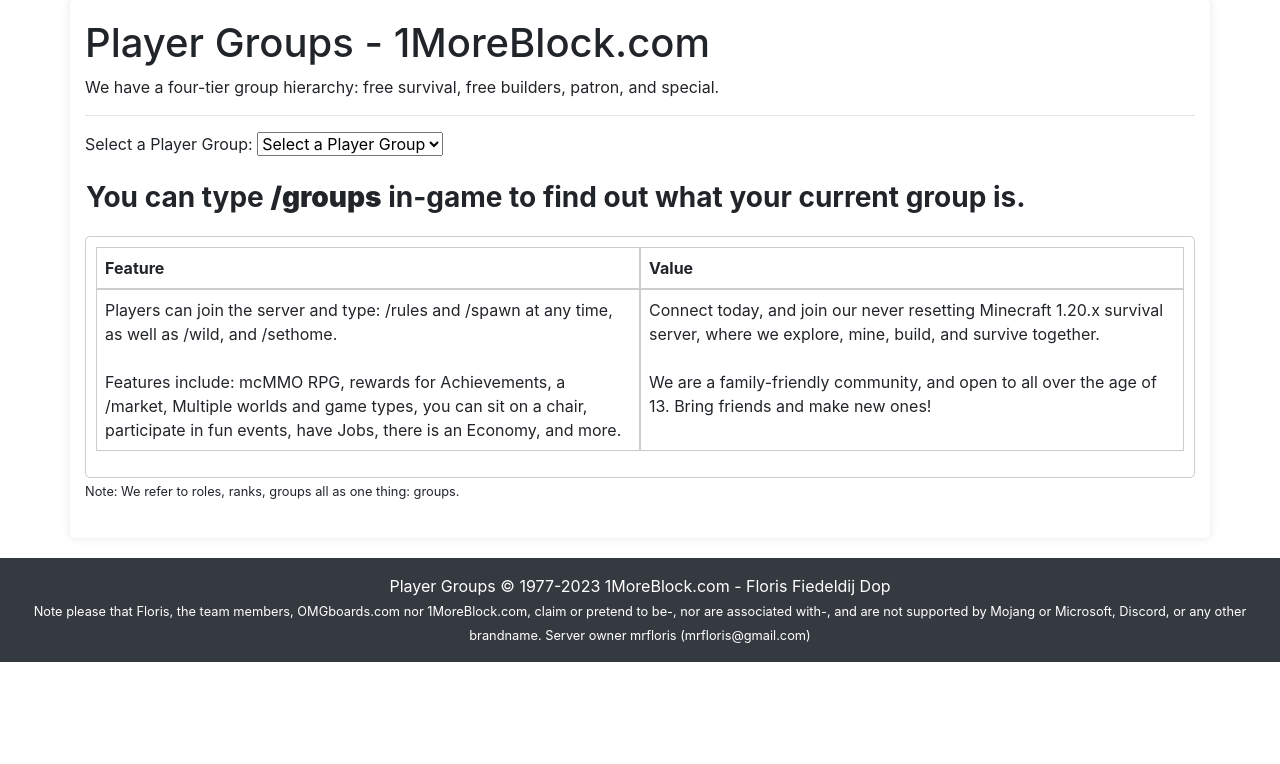
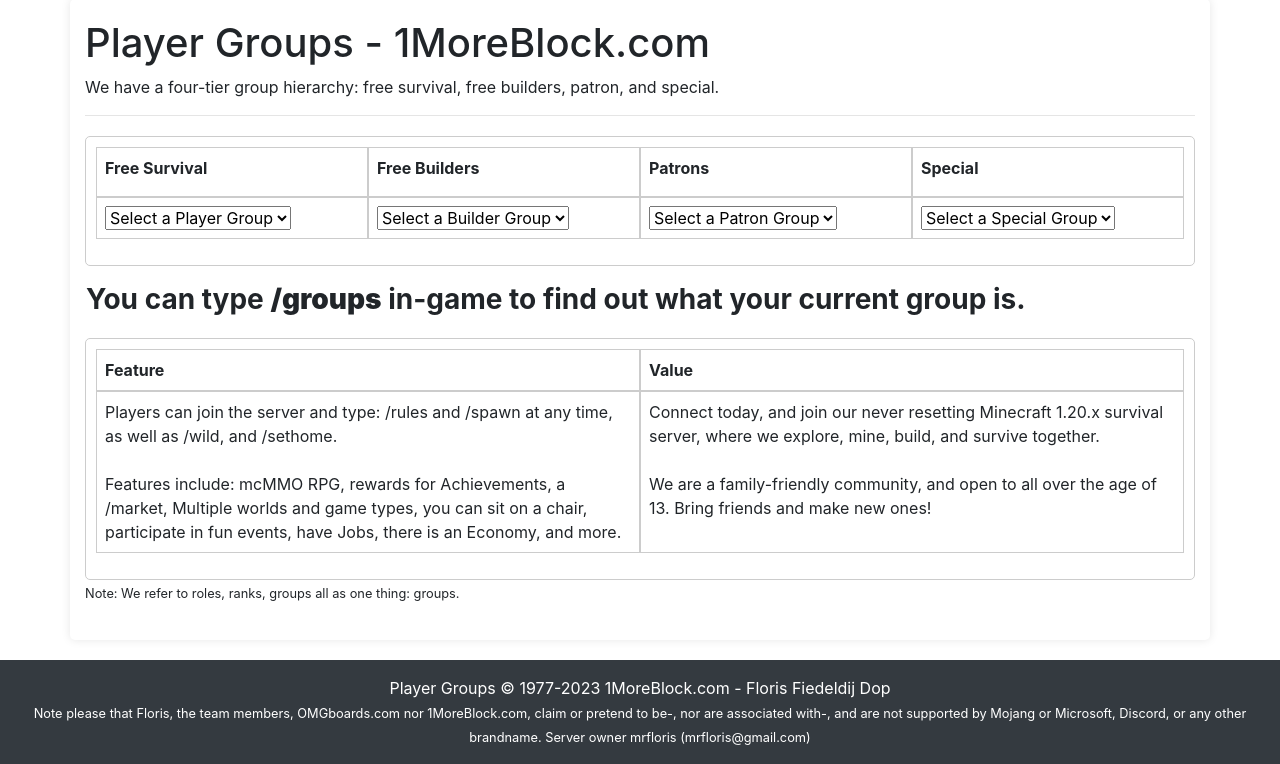
Before and after one commit to mrfdev/1MB, a PHP site: page / in a window 1280 px wide. Shown: the part 71-835 px from the top of the page. Before the commit the page ends 733 px from the top, so only its background shows below. Run offline with PHP 8.4, Linux system fonts and the light colour scheme.

Commit message:
- moved header into php file and included it - moved footer into php file and included it - split the groups into the four tiers into php files - cleaned up some code - updated javascript so it works with all four dropdowns - changed single dropdown to four different dropdows

```diff
--- /dev/null
+++ b/Resources/GroupsHTML/groups/footer.php
@@ -0,0 +1,42 @@
+  </div>
+
+  <footer class="py-3 bg-dark">
+  <!-- footer section -->
+    <p class="m-0 text-center text-white">Player Groups &copy; 1977-<?php echo date("Y"); ?> 1MoreBlock.com - Floris Fiedeldij Dop
+    <br>
+    <small>Note please that Floris, the team members, OMGboards.com nor 1MoreBlock.com, claim or pretend to be-, nor are associated with-, and are not supported by Mojang or Microsoft, Discord, or any other brandname. Server owner mrfloris (mrfloris@gmail.com)</small>
+    </p>
+  </footer>
+
+  <!-- scripts section -->
+  <script src="https://ajax.googleapis.com/ajax/libs/jquery/3.5.1/jquery.min.js"></script>
+  <script>
+    $(document).ready(function() {
+      // Get all elements with class 'groupSelect' and attach change event
+      $('.groupSelect').change(function() {
+        var selectedGroup = $(this).val();
+        $.ajax({
+          url: 'get_features.php', // Replace with your backend endpoint
+          type: 'POST',
+          data: { group: selectedGroup },
+          success: function(response) {
+            $('#featuresTable').html(response);
+          },
+          error: function(xhr, status, error) {
+            console.error(error);
+          }
+        });
+      });
+
+      // Update selected group when any dropdown changes
+      $('.groupSelect').change(function() {
+        const selectedValue = $(this).val();
+        const groupValues = <?php echo json_encode($groupValues1 + $groupValues2 + $groupValues3 + $groupValues4); ?>;
+        const selectedGroup = document.getElementById('selectedGroup');
+        selectedGroup.textContent = groupValues[selectedValue] || '';
+      });
+    });
+  </script>
+  <script src="https://maxcdn.bootstrapcdn.com/bootstrap/4.5.2/js/bootstrap.min.js"></script>
+</body>
+</html>
--- /dev/null
+++ b/Resources/GroupsHTML/groups/groups_free_builders.php
@@ -0,0 +1,9 @@
+<?php
+$groupValues2 = array(
+    'group13' => 'Builder',
+    'group14' => 'Rogue',
+    'group15' => 'Prodigy',
+    'group16' => 'Savant',
+    'group17' => 'VIP'
+);
+?>
--- /dev/null
+++ b/Resources/GroupsHTML/groups/groups_free_survival.php
@@ -0,0 +1,16 @@
+<?php
+$groupValues1 = array(
+    'group1' => 'Newbie',
+    'group2' => 'Rookie',
+    'group3' => 'Beginner',
+    'group4' => 'Learner',
+    'group5' => 'Novice',
+    'group6' => 'Player',
+    'group7' => 'Member',
+    'group8' => 'Adept',
+    'group9' => 'Skilled',
+    'group10' => 'Champion',
+    'group11' => 'Expert',
+    'group12' => 'Elite'
+);
+?>
--- /dev/null
+++ b/Resources/GroupsHTML/groups/groups_patrons.php
@@ -0,0 +1,7 @@
+<?php
+$groupValues3 = array(
+    'group18' => 'Patron',
+    'group19' => 'MVP',
+    'group20' => 'EPIC'
+);
+?>
--- /dev/null
+++ b/Resources/GroupsHTML/groups/groups_special.php
@@ -0,0 +1,9 @@
+<?php
+$groupValues4 = array(
+    'group23' => 'Helper',
+    'group24' => 'Moderator',
+    'group25' => 'Admin',
+    'group26' => 'Unique',
+    'group27' => 'Owner'
+);
+?>
--- /dev/null
+++ b/Resources/GroupsHTML/groups/header.php
@@ -0,0 +1,58 @@
+<!DOCTYPE html>
+<html lang="en">
+<head>
+  <meta charset="UTF-8">
+  <meta name="description" content="1moreblock.com Groups for Minecraft server">
+  <meta name="author" content="1moreblock.com - Floris Fiedeldij Dop">
+  <title>Player Groups - 1MoreBlock.com</title>
+  <!-- resources section -->
+  <link rel="stylesheet" href="styles.css">
+  <link rel="stylesheet" href="https://maxcdn.bootstrapcdn.com/bootstrap/4.5.2/css/bootstrap.min.css">
+</head>
+<body>
+  <!-- key/value for groups -->
+  <?php include 'groups_free_survival.php'; ?>
+  <?php include 'groups_free_builders.php'; ?>
+  <?php include 'groups_patrons.php'; ?>
+  <?php include 'groups_special.php'; ?>
+
+  <!-- Navigation -->
+  <nav class="navbar navbar-expand-lg navbar-dark bg-dark fixed-top">
+    <a class="navbar-brand" href="index.php">1MoreBlock.com</a>
+    <button class="navbar-toggler" type="button" data-toggle="collapse" data-target="#navbarResponsive" aria-controls="navbarResponsive" aria-expanded="false" aria-label="Toggle navigation">
+      <span class="navbar-toggler-icon"></span>
+    </button>
+    <div class="collapse navbar-collapse" id="navbarResponsive">
+      <ul class="navbar-nav ml-auto">
+        <li class="nav-item active">
+          <a class="nav-link" href="index.php">GROUPS
+            <span class="sr-only">(current)</span>
+          </a>
+        </li>
+        <li class="nav-item">
+          <a class="nav-link" href="https://omgboards.com/vote/">Voting</a>
+        </li>
+        <li class="nav-item">
+          <a class="nav-link" href="https://omgboards.com/forums/minecraft/">Forums</a>
+        </li>
+        <li class="nav-item">
+          <a class="nav-link" href="https://omgboards.com/threads/how-to-get-started.260944/">Minecraft</a>
+        </li>
+        <li class="nav-item">
+          <a class="nav-link" href="http://discord.1moreblock.com/">Discord</a>
+        </li>
+        <li class="nav-item">
+          <a class="nav-link" href="https://omgboards.com/forums/1mbplayers/post-thread">Support</a>
+        </li>
+      </ul>
+    </div>
+  </nav>
+
+  <div class="container">
+
+    <header>
+      <!-- header section -->
+      <h1>Player Groups - 1MoreBlock.com</h1>
+      <div>We have a four-tier group hierarchy: free survival, free builders, patron, and special.</div>
+      <hr>
+    </header>
--- a/Resources/GroupsHTML/groups/index.php
+++ b/Resources/GroupsHTML/groups/index.php
@@ -1,75 +1,78 @@
-<!DOCTYPE html>
-<html lang="en">
-<head>
-  <meta charset="UTF-8">
-  <meta name="description" content="1moreblock.com Groups for Minecraft server">
-  <meta name="author" content="1moreblock.com - Floris Fiedeldij Dop">
-  <title>Player Groups - 1MoreBlock.com</title>
-  <!-- resources section -->
-  <link rel="stylesheet" href="styles.css">
-  <link rel="stylesheet" href="https://maxcdn.bootstrapcdn.com/bootstrap/4.5.2/css/bootstrap.min.css">
-</head>
-<body>
-  <!-- key/value for groups -->
-  <?php include 'groups.php'; ?>
-
-  <!-- Navigation -->
-  <nav class="navbar navbar-expand-lg navbar-dark bg-dark fixed-top">
-    <a class="navbar-brand" href="index.php">1MoreBlock.com</a>
-    <button class="navbar-toggler" type="button" data-toggle="collapse" data-target="#navbarResponsive" aria-controls="navbarResponsive" aria-expanded="false" aria-label="Toggle navigation">
-      <span class="navbar-toggler-icon"></span>
-    </button>
-    <div class="collapse navbar-collapse" id="navbarResponsive">
-      <ul class="navbar-nav ml-auto">
-        <li class="nav-item active">
-          <a class="nav-link" href="index.php">GROUPS
-            <span class="sr-only">(current)</span>
-          </a>
-        </li>
-        <li class="nav-item">
-          <a class="nav-link" href="https://omgboards.com/vote/">Voting</a>
-        </li>
-        <li class="nav-item">
-          <a class="nav-link" href="https://omgboards.com/forums/minecraft/">Forums</a>
-        </li>
-        <li class="nav-item">
-          <a class="nav-link" href="https://omgboards.com/threads/how-to-get-started.260944/">Minecraft</a>
-        </li>
-        <li class="nav-item">
-          <a class="nav-link" href="http://discord.1moreblock.com/">Discord</a>
-        </li>
-        <li class="nav-item">
-          <a class="nav-link" href="https://omgboards.com/forums/1mbplayers/post-thread">Support</a>
-        </li>
-      </ul>
-    </div>
-  </nav>
-
-  <div class="container">
-
-    <header>
-      <!-- header section -->
-      <h1>Player Groups - 1MoreBlock.com</h1>
-      <div>We have a four-tier group hierarchy: free survival, free builders, patron, and special.</div>
-      <hr>
-    </header>
-
+<?php include 'header.php'; ?>
 <main>
   <!-- main content section -->
-
-      <label for="groupSelect">Select a Player Group:</label>
-      <select id="groupSelect">
+<div id="selectionTable" class="table-container">
+  <div class="table">
+    <div class="table-header">
+      <div class="table-cell">
+        <label for="groupSelect1">Free Survival</label>
+      </div>
+      <div class="table-cell">
+        <label for="groupSelect2">Free Builders</label>
+      </div>
+      <div class="table-cell">
+        <label for="groupSelect3">Patrons</label>
+      </div>
+      <div class="table-cell">
+        <label for="groupSelect4">Special</label>
+      </div>
+    </div>
+    <div class="table-row">
+      <div class="table-cell">
+        <select class="groupSelect" id="groupSelect1">
           <option value="" disabled selected>Select a Player Group</option>
 <?php
-  // Loop through $groupValues to build all options for the dropdown
-  foreach ($groupValues as $key => $value) {
-    echo "        <option value='$key'>$value</option>\n";
+  // Loop through $groupValues1 to build all options for the dropdown
+  foreach ($groupValues1 as $key => $value) {
+    echo "
+          <option value='$key'>$value</option>\n";
   }
 ?>
         </select>
+      </div>
+      <div class="table-cell">
+        <select class="groupSelect" id="groupSelect2">
+          <option value="" disabled selected>Select a Builder Group</option>
+<?php
+  // Loop through $groupValues2 to build all options for the dropdown
+  foreach ($groupValues2 as $key => $value) {
+    echo "
+          <option value='$key'>$value</option>\n";
+  }
+?>
+        </select>
+      </div>
+      <div class="table-cell">
+        <select class="groupSelect" id="groupSelect3">
+          <option value="" disabled selected>Select a Patron Group</option>
+<?php
+  // Loop through $groupValues3 to build all options for the dropdown
+  foreach ($groupValues3 as $key => $value) {
+    echo "
+          <option value='$key'>$value</option>\n";
+  }
+?>
+        </select>
+      </div>
+      <div class="table-cell">
+        <select class="groupSelect" id="groupSelect4">
+          <option value="" disabled selected>Select a Special Group</option>
+<?php
+  // Loop through $groupValues4 to build all options for the dropdown
+  foreach ($groupValues4 as $key => $value) {
+    echo "
+          <option value='$key'>$value</option>\n";
+  }
+?>
+        </select>
+      </div>
+    </div>
+  </div>
+</div>
 
-      <p><h3 id="selectedGroup">You can type <strong>/groups</strong> in-game to find out what your current group is.</h3></p>
-
+  <p>
+  <h3 id="selectedGroup">You can type <strong>/groups</strong> in-game to find out what your current group is. </h3>
+  </p>
   <div id="featuresTable" class="table-container">
     <!-- AJAX content will be loaded here -->
     <div class="table">
@@ -78,57 +81,18 @@
         <div class="table-cell">Value</div>
       </div>
       <div class="table-row">
-            <div class="table-cell">Players can join the server and type: /rules and /spawn at any time, as well as /wild, and /sethome.<br><br>Features include: mcMMO RPG, rewards for Achievements, a /market, Multiple worlds and game types, you can sit on a chair, participate in fun events, have Jobs, there is an Economy, and more.</div>
-            <div class="table-cell">Connect today, and join our never resetting Minecraft 1.20.x survival server, where we explore, mine, build, and survive together. <br><br>We are a family-friendly community, and open to all over the age of 13. Bring friends and make new ones!</div>
+        <div class="table-cell">Players can join the server and type: /rules and /spawn at any time, as well as /wild, and /sethome. <br>
+          <br>Features include: mcMMO RPG, rewards for Achievements, a /market, Multiple worlds and game types, you can sit on a chair, participate in fun events, have Jobs, there is an Economy, and more.
+        </div>
+        <div class="table-cell">Connect today, and join our never resetting Minecraft 1.20.x survival server, where we explore, mine, build, and survive together. <br>
+          <br>We are a family-friendly community, and open to all over the age of 13. Bring friends and make new ones!
         </div>
       </div>
     </div>
-
-      <p><small>Note: We refer to roles, ranks, groups all as one thing: groups.</small></p>
-
+  </div>
+  <p>
+    <small>Note: We refer to roles, ranks, groups all as one thing: groups.</small>
+  </p>
 </main>
 
-  </div>
-
-  <footer class="py-3 bg-dark">
-  <!-- footer section -->
-    <p class="m-0 text-center text-white">Player Groups &copy; 1977-<?php echo date("Y"); ?> 1MoreBlock.com - Floris Fiedeldij Dop
-    <br>
-    <small>Note please that Floris, the team members, OMGboards.com nor 1MoreBlock.com, claim or pretend to be-, nor are associated with-, and are not supported by Mojang or Microsoft, Discord, or any other brandname. Server owner mrfloris (mrfloris@gmail.com)</small>
-    </p>
-  </footer>
-
-  <!-- scripts section -->
-  <script src="https://ajax.googleapis.com/ajax/libs/jquery/3.5.1/jquery.min.js"></script>
-  <script>
-    $(document).ready(function() {
-      $('#groupSelect').change(function() {
-        var selectedGroup = $(this).val();
-        $.ajax({
-          url: 'get_features.php', // Replace with your backend endpoint
-          type: 'POST',
-          data: { group: selectedGroup },
-          success: function(response) {
-            $('#featuresTable').html(response);
-          },
-          error: function(xhr, status, error) {
-            console.error(error);
-          }
-        });
-      });
-    });
-  </script>
-  <script>
-    const groupValues = <?php echo json_encode($groupValues); ?>;
-
-    const groupSelect = document.getElementById('groupSelect');
-    const selectedGroup = document.getElementById('selectedGroup');
-
-    groupSelect.addEventListener('change', function() {
-      const selectedValue = this.value;
-      selectedGroup.textContent = groupValues[selectedValue] || '';
-    });
-  </script>
-  <script src="https://maxcdn.bootstrapcdn.com/bootstrap/4.5.2/js/bootstrap.min.js"></script>
-</body>
-</html>
+<?php include 'footer.php'; ?>
```
Also changed, not shown: Resources/GroupsHTML/README.md. Lines whose indentation alone changed are shown as unchanged.
